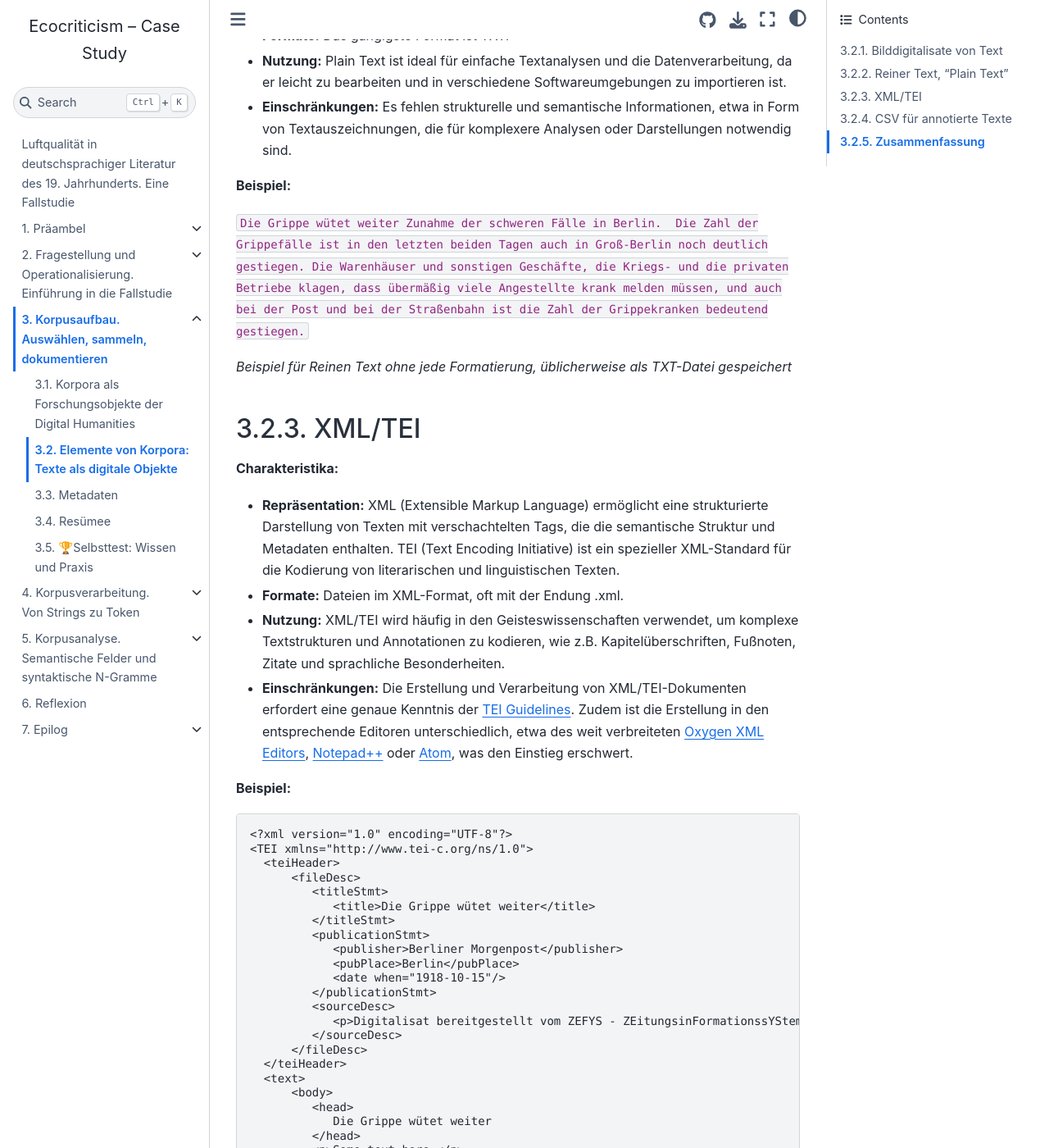
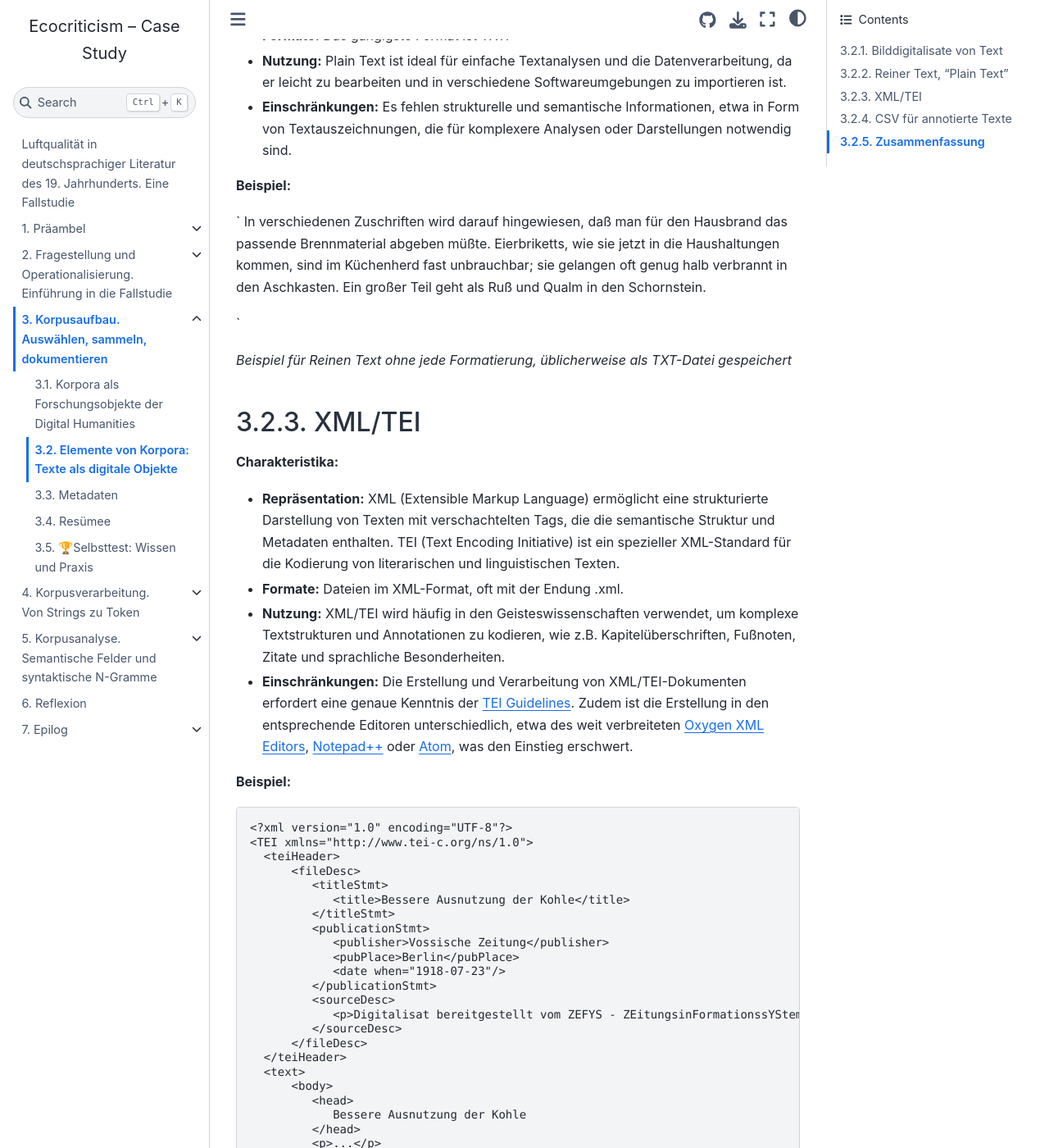
Before and after one commit to quadriga-dk/Text-Fallstudie-3, a Jupyter Book: the page built from corpus_collection/corpus-collection_text_as_digital_objects.md, in a window 1280 px wide and 1400 px high, scrolled down 1355 px. Shown: the whole window at 82% size. Built offline with Jupyter Book 1.0.4 settings and Sphinx 7.4.7 and the Sphinx Book theme 1.1.4, drawn with Linux system fonts in a browser that asks for light colours; pages that are not in the unit, such as notebooks, are missing from menus; some of the changed text lies outside the part shown.

Commit message:
add an air-pollution-related example to digital texts section

````diff
--- a/corpus_collection/corpus-collection_text_as_digital_objects.md
+++ b/corpus_collection/corpus-collection_text_as_digital_objects.md
@@ -40,9 +40,8 @@ name: Snippet eines Bilddigitalisats
 **Beispiel:**
 
 `
-Die Grippe wütet weiter
-Zunahme der schweren Fälle in Berlin.
-Die Zahl der Grippefälle ist in den letzten beiden Tagen auch in Groß-Berlin noch deutlich gestiegen. Die Warenhäuser und sonstigen Geschäfte, die Kriegs- und die privaten Betriebe klagen, dass übermäßig viele Angestellte krank melden müssen, und auch bei der Post und bei der Straßenbahn ist die Zahl der Grippekranken bedeutend gestiegen.
+In verschiedenen Zuschriften wird darauf hingewiesen, daß man für den Hausbrand das passende Brennmaterial abgeben müßte. Eierbriketts, wie sie jetzt in die Haushaltungen kommen, sind im Küchenherd fast unbrauchbar; sie gelangen oft genug halb verbrannt in den Aschkasten. Ein großer Teil geht als Ruß und Qualm in den Schornstein.
+
 `
 
 *Beispiel für Reinen Text ohne jede Formatierung, üblicherweise als TXT-Datei gespeichert*
@@ -65,12 +64,12 @@ Die Zahl der Grippefälle ist in den letzten beiden Tagen auch in Groß-Berlin n
   <teiHeader>
       <fileDesc>
          <titleStmt>
-            <title>Die Grippe wütet weiter</title>
+            <title>Bessere Ausnutzung der Kohle</title>
          </titleStmt>
          <publicationStmt>
-            <publisher>Berliner Morgenpost</publisher>
+            <publisher>Vossische Zeitung</publisher>
             <pubPlace>Berlin</pubPlace>
-            <date when="1918-10-15"/>
+            <date when="1918-07-23"/>
          </publicationStmt>
          <sourceDesc>
             <p>Digitalisat bereitgestellt vom ZEFYS - ZEitungsinFormationssYStem der Staatsbibliothek zu Berlin</p>
@@ -80,9 +79,10 @@ Die Zahl der Grippefälle ist in den letzten beiden Tagen auch in Groß-Berlin n
   <text>
       <body>
          <head>
-            Die Grippe wütet weiter
+            Bessere Ausnutzung der Kohle
          </head>
-         <p>Some text here.</p>
+         <p>...</p>
+         <p>In verschiedenen Zuschriften wird darauf hingewiesen, daß man für den Hausbrand das passende Brennmaterial abgeben müßte. Eierbriketts, wie sie jetzt in die Haushaltungen kommen, sind im Küchenherd fast unbrauchbar; sie gelangen oft genug halb verbrannt in den Aschkasten. Ein großer Teil geht als Ruß und Qualm in den Schornstein.</p>
       </body>
   </text>
 </TEI>
@@ -103,35 +103,44 @@ Die Zahl der Grippefälle ist in den letzten beiden Tagen auch in Groß-Berlin n
 
 ```
 ID,TOKEN,LEMMA,POS
-1,Die,die,DET
-2,Grippe,Grippe,NOUN
-3,wütet,wüten,VERB
-4,weiter,weiter,ADV
-6,Zunahme,Zunahme,NOUN
-7,der,der,DET
-8,schweren,schwer,ADJ
-9,Fälle,Fall,NOUN
-10,in,in,ADP
-11,Berlin,Berlin,PROPN
-12,.,.,PUNCT
+1,In,in,ADP
+2,verschiedenen,verschieden,ADJ
+3,Zuschriften,Zuschrift,NOUN
+4,wird,werden,AUX
+5,darauf,darauf,ADV
+6,hingewiesen,hinweisen,VERB
+8,daß,daß,SCONJ
+9,man,man,PRON
+10,für,für,ADP
+11,den,der,DET
+12,Hausbrand,Hausbrand,NOUN
+13,das,der,DET
+14,passende,passend,ADJ
+15,Brennmaterial,Brennmaterial,NOUN
+16,abgeben,abgeben,VERB
+17,müßte,müssen,AUX
 ```
 
 *CSV-Datei, bei der in der ersten Zeile ein Tabellenkopf steht, in den dann folgenden Zeilen jeweils zunächst eine durchzählende ID, dann ein Wort, gefolgt von  weiteren linguistischen Informationen: der Grundform ("Lemma") und der Wortart ("POS", "Part of Speech")*
 
-
-| ID  | TOKEN    | LEMMA   | POS   |
-|-----|----------|---------|-------|
-| 1   | Die      | die     | DET   |
-| 2   | Grippe   | Grippe  | NOUN  |
-| 3   | wütet    | wüten   | VERB  |
-| 4   | weiter   | weiter  | ADV   |
-| 6   | Zunahme  | Zunahme | NOUN  |
-| 7   | der      | der     | DET   |
-| 8   | schweren | schwer  | ADJ   |
-| 9   | Fälle    | Fall    | NOUN  |
-| 10  | in       | in      | ADP   |
-| 11  | Berlin   | Berlin  | PROPN |
-| 12  | .        | .       | PUNCT |
+| ID | TOKEN         | LEMMA         | POS   |
+| -- | ------------- | ------------- | ----- |
+| 1  | In            | in            | ADP   |
+| 2  | verschiedenen | verschieden   | ADJ   |
+| 3  | Zuschriften   | Zuschrift     | NOUN  |
+| 4  | wird          | werden        | AUX   |
+| 5  | darauf        | darauf        | ADV   |
+| 6  | hingewiesen   | hinweisen     | VERB  |
+| 8  | daß           | daß           | SCONJ |
+| 9  | man           | man           | PRON  |
+| 10 | für           | für           | ADP   |
+| 11 | den           | der           | DET   |
+| 12 | Hausbrand     | Hausbrand     | NOUN  |
+| 13 | das           | der           | DET   |
+| 14 | passende      | passend       | ADJ   |
+| 15 | Brennmaterial | Brennmaterial | NOUN  |
+| 16 | abgeben       | abgeben       | VERB  |
+| 17 | müßte         | müssen        | AUX   |
 
 *CSV-Datei lassen sich, wie hier zu sehen, mit üblichen Programmen wie Open Office oder MS Office auch als Tabellen darstellen*
 
````
Also changed, not shown: assets/images/corpus-collection_text_as_digital_objects_image-example.png.
